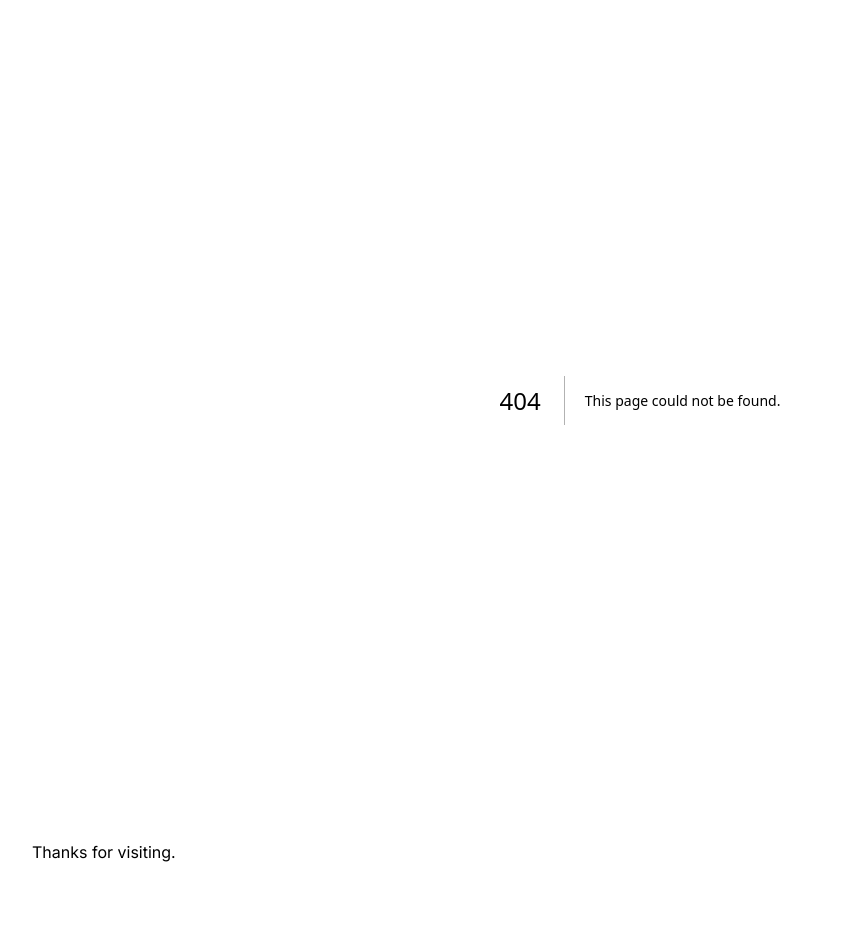
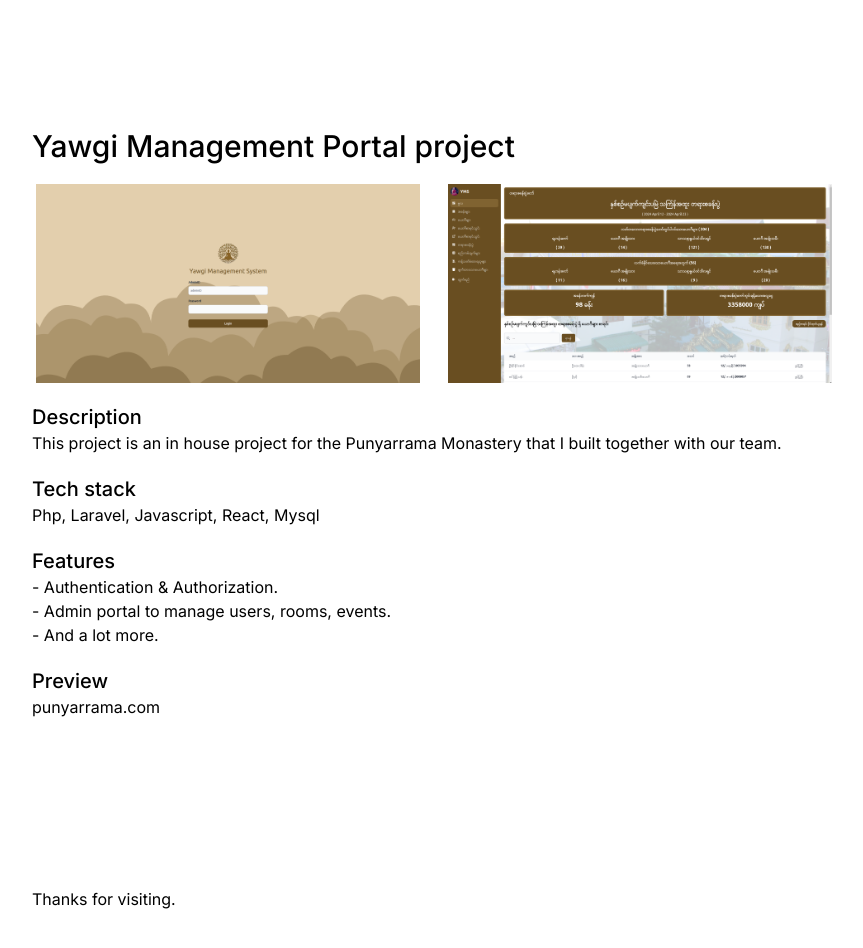
Before and after one commit to ahnge/my-realportfolio, a Next.js app: page /projects/punyarrama in a window 1280 px wide. Before the commit this address had no page. Shown: the top 948 px of the page, without its empty margins (0-863 px from the left). Before the commit the page ends 904 px from the top, so only its background shows below. Built offline with nearby package versions, Linux system fonts and the light colour scheme.

Commit message:
feat: add projects description pages

```diff
--- /dev/null
+++ b/src/app/projects/careerhub/page.tsx
@@ -0,0 +1,68 @@
+import Link from "next/link";
+import React from "react";
+
+const Careerhub = () => {
+  return (
+    <div className="min-h-screen">
+      <div className="container py-32">
+        <h1 className="text-xl lg:text-3xl font-medium mb-5">
+          Careerhub project
+        </h1>
+        <div>
+          <iframe
+            className="w-full aspect-video max-w-xl"
+            src="https://www.youtube.com/embed/TrrCWuIUeb8?si=_s85W2m1uUERhLzJ"
+            title="YouTube video player"
+            allow="accelerometer; autoplay; clipboard-write; encrypted-media; gyroscope; picture-in-picture; web-share"
+            referrerPolicy="strict-origin-when-cross-origin"
+            allowFullScreen
+          ></iframe>
+        </div>
+        <h3 className="mt-5 lg:text-xl font-medium">Description</h3>
+        <div className="flex flex-col gap-3">
+          <p>
+            Careerhub is a job portal web application developed using the
+            Laravel framework as a final project for the CS50 course. The
+            application allows employers to create job postings and job seekers
+            to apply to those postings.{" "}
+          </p>{" "}
+          <p>
+            Careerhub includes two types of accounts: employer and job_seeker.
+            Employers can create job postings, which include the job title,
+            description, and requirements. Job_seekers can apply to job postings
+            by submitting their resume and a brief cover letter.{" "}
+          </p>{" "}
+          <p>
+            Employers can view the list of job_seekers who have applied to their
+            job postings and can communicate with them.
+          </p>
+          <p>
+            The project leverages the power of the Laravel framework, which
+            provides a rich set of features and tools for web application
+            development. It includes robust validation rules, an authentication
+            system, and a flextble database migration system.
+          </p>
+          <p>
+            In conclusion, Careerhub is a sophisticated job portal web
+            application that provides an intuitive and user-friendly interface
+            for employers and job seekers. It leverages the power of Laravel to
+            provide a scalable and robust platform for managing job postings and
+            applications.
+          </p>
+        </div>
+        <h3 className="mt-5 lg:text-xl font-medium">Tech stack</h3>
+        <p>Php, Laravel, mysql, Javascript</p>
+        <h3 className="mt-5 lg:text-xl font-medium">Source</h3>
+        <Link
+          className="hover:underline"
+          href={"https://github.com/ahnge/careerhub"}
+          target="_blank"
+        >
+          Github
+        </Link>
+      </div>
+    </div>
+  );
+};
+
+export default Careerhub;
--- /dev/null
+++ b/src/app/projects/hotellinset/page.tsx
@@ -0,0 +1,32 @@
+import Link from "next/link";
+
+const HotelLinset = () => {
+  return (
+    <div className="min-h-screen">
+      <div className="container py-32">
+        <h1 className="text-xl lg:text-3xl font-medium mb-5">
+          Hotel Linset project
+        </h1>
+        <h3 className="mt-5 lg:text-xl font-medium">Description</h3>
+        <div className="flex flex-col gap-3">
+          <p>
+            A freelance project for a hotel. A landing page highlighting their
+            services and facilities.
+          </p>{" "}
+        </div>
+        <h3 className="mt-5 lg:text-xl font-medium">Tech stack</h3>
+        <p>Wordpress</p>
+        <h3 className="mt-5 lg:text-xl font-medium">Preview</h3>
+        <Link
+          href={"https://hotellinsetpyinoolwin.com/"}
+          className="hover:underline"
+          target="_blank"
+        >
+          hotellinsetpyinoolwin.com
+        </Link>
+      </div>
+    </div>
+  );
+};
+
+export default HotelLinset;
--- /dev/null
+++ b/src/app/projects/punyarrama/page.tsx
@@ -0,0 +1,57 @@
+import Link from "next/link";
+import Image from "next/image";
+import React from "react";
+
+import loginScreen from "../../../../public/login_screen.png";
+import dashboardScreen from "../../../../public/dashboard_screen.png";
+
+const Punyarrama = () => {
+  return (
+    <div className="min-h-screen">
+      <div className="container py-32">
+        <h1 className="text-xl lg:text-3xl font-medium mb-5">
+          Yawgi Management Portal project
+        </h1>
+        <div className="grid grid-cols-1 md:grid-cols-2 lg:grid-cols-3 mx-auto w-full gap-5">
+          <Image
+            className="w-full mx-auto max-w-sm h-fit"
+            src={loginScreen}
+            alt="Picture of the author"
+            placeholder="blur"
+          />
+          <Image
+            className="w-full mx-auto max-w-sm h-fit"
+            src={dashboardScreen}
+            alt="Picture of the author"
+            placeholder="blur"
+          />
+        </div>
+        <h3 className="mt-5 lg:text-xl font-medium">Description</h3>
+        <div className="flex flex-col gap-3">
+          <p>
+            This project is an in house project for the Punyarrama Monastery
+            that I built together with our team.
+          </p>{" "}
+        </div>
+        <h3 className="mt-5 lg:text-xl font-medium">Tech stack</h3>
+        <p>Php, Laravel, Javascript, React, Mysql</p>
+        <h3 className="mt-5 lg:text-xl font-medium">Features</h3>
+        <ul>
+          <li>- Authentication & Authorization.</li>
+          <li>- Admin portal to manage users, rooms, events.</li>
+          <li>- And a lot more.</li>
+        </ul>
+        <h3 className="mt-5 lg:text-xl font-medium">Preview</h3>
+        <Link
+          target="_blank"
+          className="hover:underline"
+          href={"https://punyarrama.com"}
+        >
+          punyarrama.com
+        </Link>
+      </div>
+    </div>
+  );
+};
+
+export default Punyarrama;
--- /dev/null
+++ b/src/app/projects/thread-clone/page.tsx
@@ -0,0 +1,53 @@
+import Link from "next/link";
+import React from "react";
+
+const Thread = () => {
+  return (
+    <div className="min-h-screen">
+      <div className="container py-32">
+        <h1 className="text-xl lg:text-3xl font-medium mb-5">
+          Thread clone project
+        </h1>
+        <div>
+          <iframe
+            className="w-full aspect-video max-w-xl"
+            src="https://www.youtube.com/embed/Q8CkmbLg2Rw?si=iAlMtqc9PHSGupld"
+            title="YouTube video player"
+            allow="accelerometer; autoplay; clipboard-write; encrypted-media; gyroscope; picture-in-picture; web-share"
+            referrerPolicy="strict-origin-when-cross-origin"
+            allowFullScreen
+          ></iframe>
+        </div>
+        <h3 className="mt-5 lg:text-xl font-medium">Description</h3>
+        <div className="flex flex-col gap-3">
+          <p>
+            Thread Clone is a social media thread clone project built using
+            Django and HTMX, allowing users to create and participate in
+            threaded discussions.
+          </p>{" "}
+        </div>
+        <h3 className="mt-5 lg:text-xl font-medium">Tech stack</h3>
+        <p>Python, Django, Javascript, htmx, sql database</p>
+        <h3 className="mt-5 lg:text-xl font-medium">Features</h3>
+        <ul>
+          <li>- Create and participate in threaded discussions.</li>
+          <li>- Reply to existing threads and comments.</li>
+          <li>- Like and repost threads and comments</li>
+          <li>- Follow users</li>
+          <li>- Authentication / Authorization</li>
+          <li>- Manage their user profiles.</li>
+        </ul>
+        <h3 className="mt-5 lg:text-xl font-medium">Source</h3>
+        <Link
+          className="hover:underline"
+          href={"https://github.com/ahnge/thread-clone"}
+          target="_blank"
+        >
+          Github
+        </Link>
+      </div>
+    </div>
+  );
+};
+
+export default Thread;
--- a/src/components/home/Cards.tsx
+++ b/src/components/home/Cards.tsx
@@ -31,15 +31,19 @@ export function Cards() {
             />
           </Card>
         </Link>
-        <div className="w-full">
-          <Card title="Soon" icon={<AceternityIcon />}>
+        <Link
+          className="w-full"
+          href={"https://github.com/ahnge"}
+          target="_blank"
+        >
+          <Card title="Github" icon={<AceternityIcon />}>
             <CanvasRevealEffect
               animationSpeed={5.1}
               containerClassName="bg-[#371E30]"
               colors={[[236, 72, 153]]}
             />
           </Card>
-        </div>
+        </Link>
       </div>
     </>
   );
```
Also changed, not shown: public/dashboard_screen.png (added), public/login_screen.png (added).
